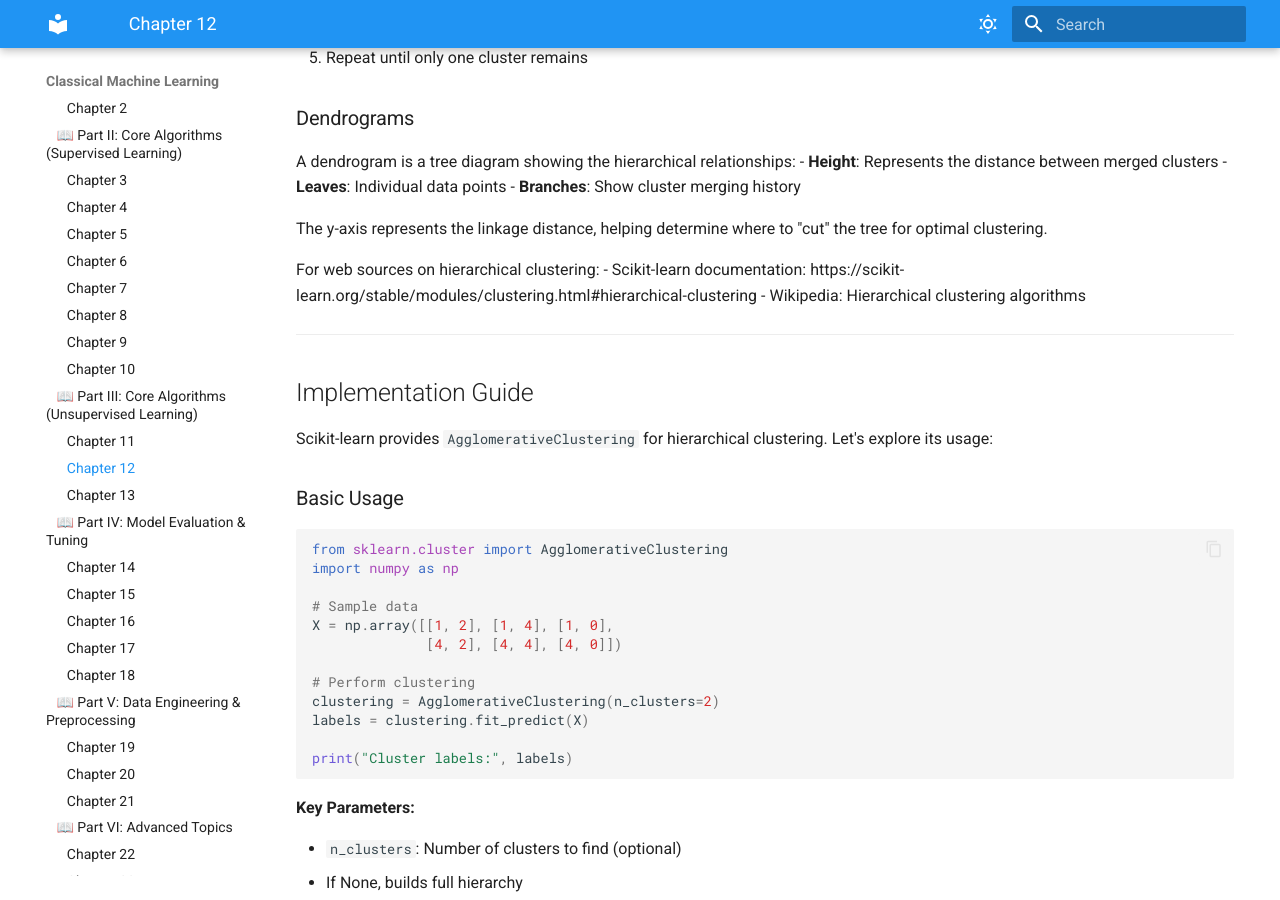
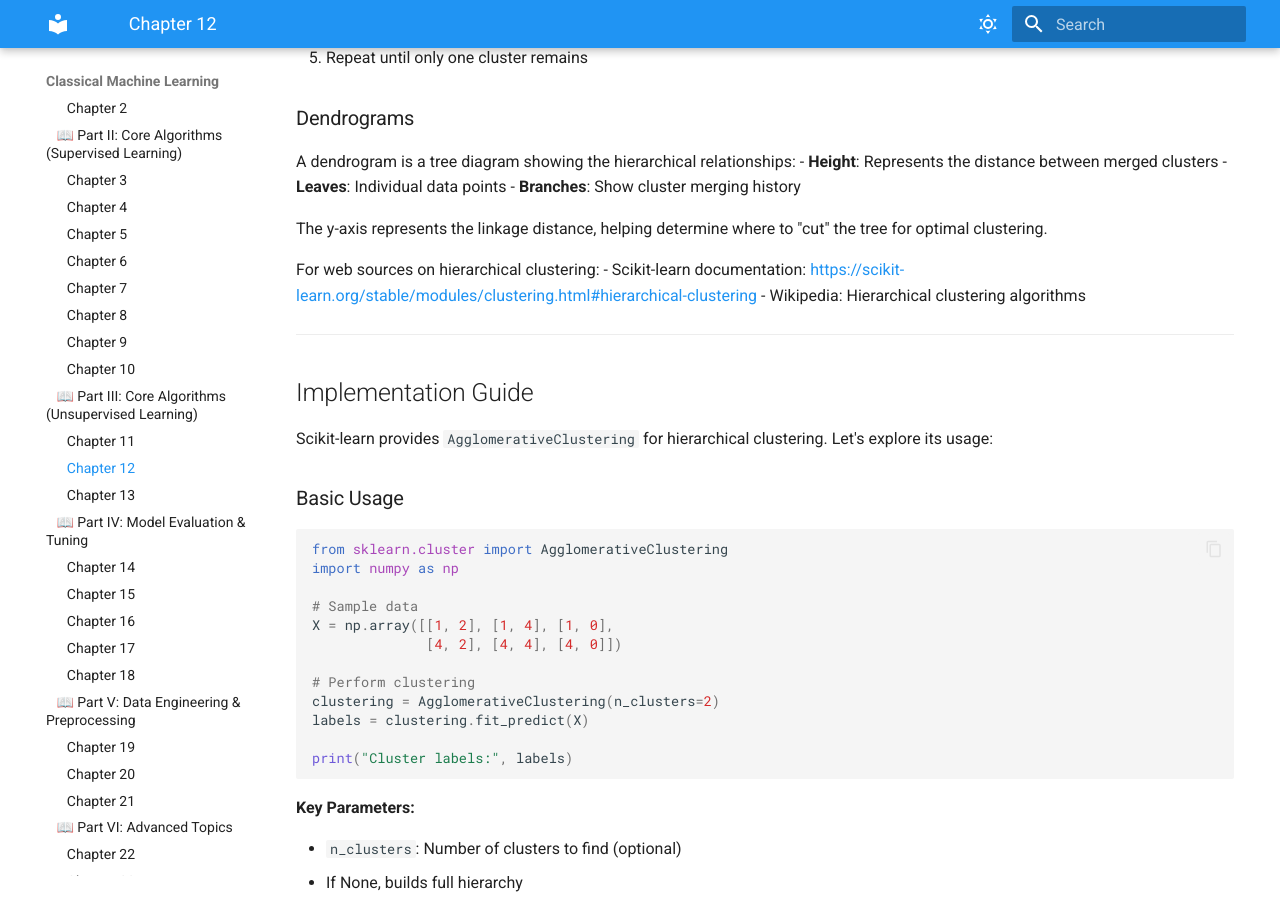
Before and after one commit to McKlay/classical-machine-learning, an MkDocs documentation site: the page built from docs/chapter12.md, in a window 1280 px wide and 900 px high, scrolled down 1478 px. Built offline with MkDocs 1.6.1 and Material for MkDocs 9.7.7, drawn with Linux system fonts in a browser that asks for light colours; part of the change alters nothing that is shown.

```diff
--- a/docs/chapter12.md
+++ b/docs/chapter12.md
@@ -73,7 +73,7 @@ A dendrogram is a tree diagram showing the hierarchical relationships:
 The y-axis represents the linkage distance, helping determine where to "cut" the tree for optimal clustering.
 
 For web sources on hierarchical clustering:
-- Scikit-learn documentation: https://scikit-learn.org/stable/modules/clustering.html#hierarchical-clustering
+- Scikit-learn documentation: [https://scikit-learn.org/stable/modules/clustering.html#hierarchical-clustering](https://scikit-learn.org/stable/modules/clustering.html#hierarchical-clustering)
 - Wikipedia: Hierarchical clustering algorithms
 
 ---
```
